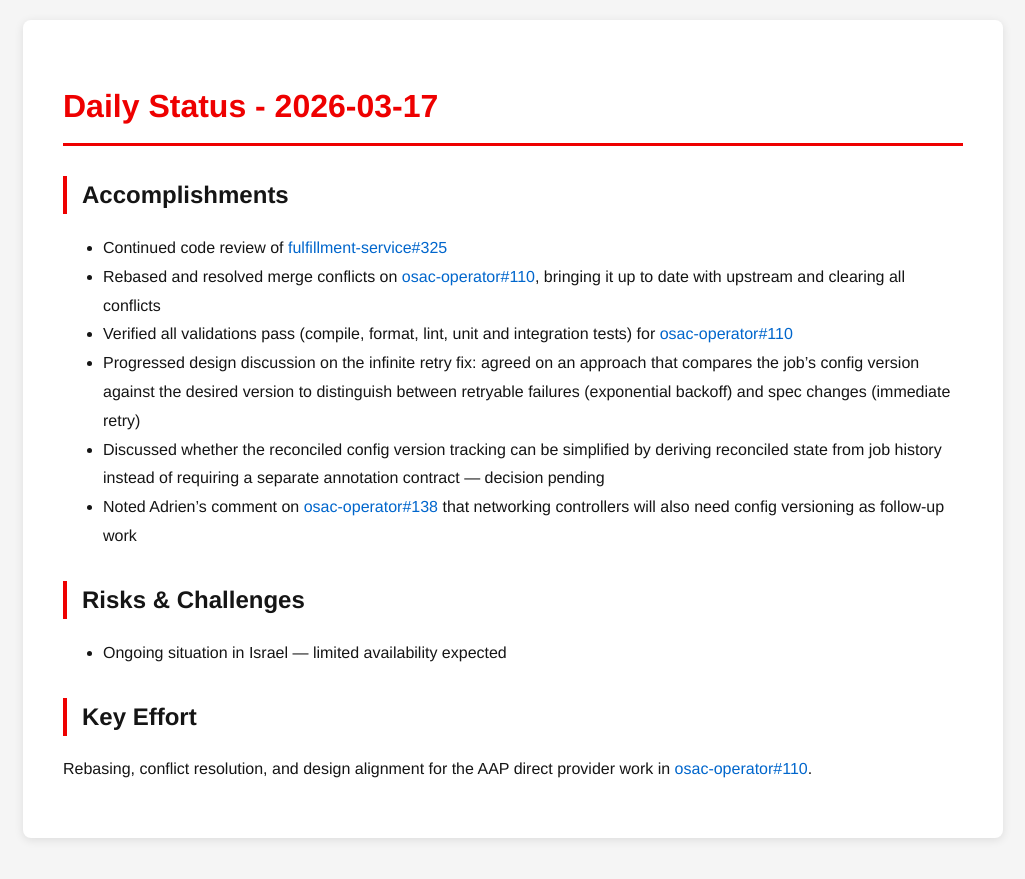
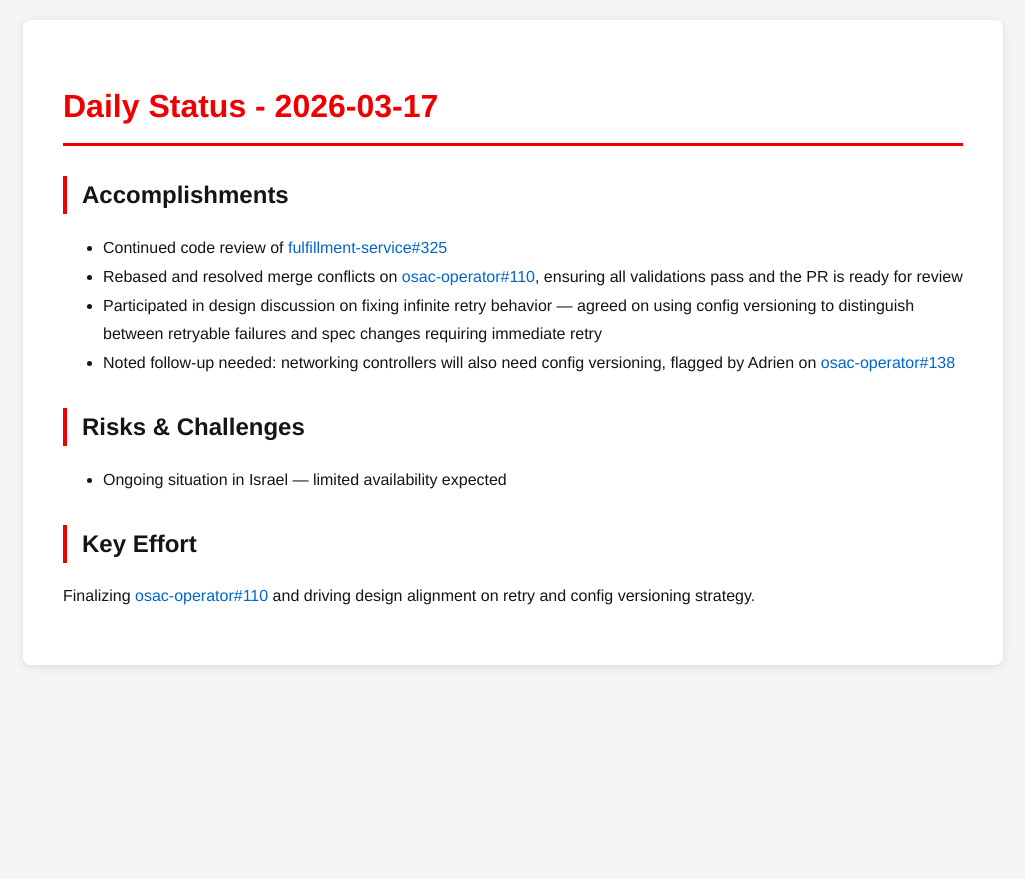
Before and after one commit to tzvatot/daily-status, a Jekyll site: the page built from 2026-03-17.md, in a window 1280 px wide. Shown: the top 879 px of the page, without its empty margins (127-1152 px from the left). Built offline with Jekyll 4.4.1, drawn with Linux system fonts in a browser that asks for light colours.

Commit message:
Daily status update - 2026-03-17

```diff
--- a/2026-03-17.md
+++ b/2026-03-17.md
@@ -8,14 +8,12 @@ date: 2026-03-17
 
 ## Accomplishments
 - Continued code review of [fulfillment-service#325](https://github.com/osac-project/fulfillment-service/pull/325)
-- Rebased and resolved merge conflicts on [osac-operator#110](https://github.com/osac-project/osac-operator/pull/110), bringing it up to date with upstream and clearing all conflicts
-- Verified all validations pass (compile, format, lint, unit and integration tests) for [osac-operator#110](https://github.com/osac-project/osac-operator/pull/110)
-- Progressed design discussion on the infinite retry fix: agreed on an approach that compares the job's config version against the desired version to distinguish between retryable failures (exponential backoff) and spec changes (immediate retry)
-- Discussed whether the reconciled config version tracking can be simplified by deriving reconciled state from job history instead of requiring a separate annotation contract — decision pending
-- Noted Adrien's comment on [osac-operator#138](https://github.com/osac-project/osac-operator/pull/138) that networking controllers will also need config versioning as follow-up work
+- Rebased and resolved merge conflicts on [osac-operator#110](https://github.com/osac-project/osac-operator/pull/110), ensuring all validations pass and the PR is ready for review
+- Participated in design discussion on fixing infinite retry behavior — agreed on using config versioning to distinguish between retryable failures and spec changes requiring immediate retry
+- Noted follow-up needed: networking controllers will also need config versioning, flagged by Adrien on [osac-operator#138](https://github.com/osac-project/osac-operator/pull/138)
 
 ## Risks & Challenges
 - Ongoing situation in Israel — limited availability expected
 
 ## Key Effort
-Rebasing, conflict resolution, and design alignment for the AAP direct provider work in [osac-operator#110](https://github.com/osac-project/osac-operator/pull/110).
+Finalizing [osac-operator#110](https://github.com/osac-project/osac-operator/pull/110) and driving design alignment on retry and config versioning strategy.
```
